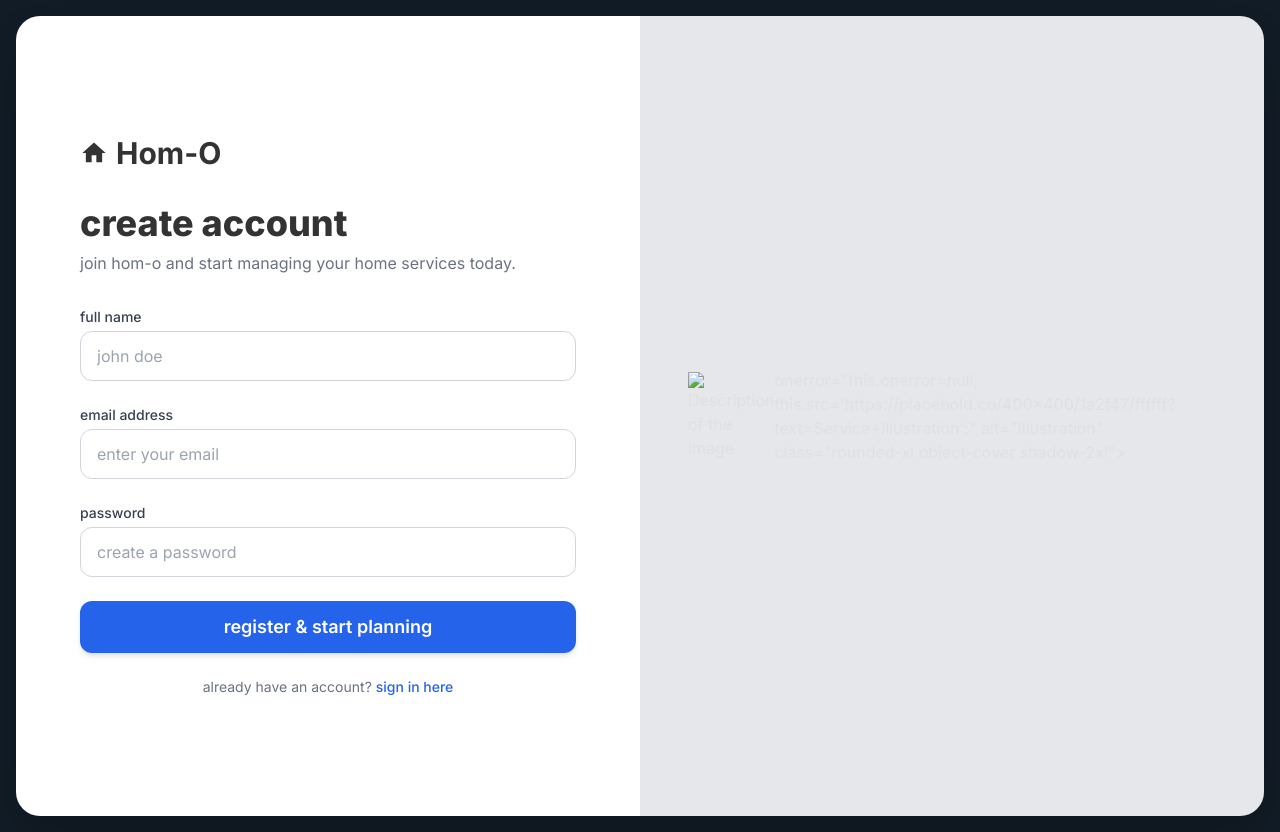
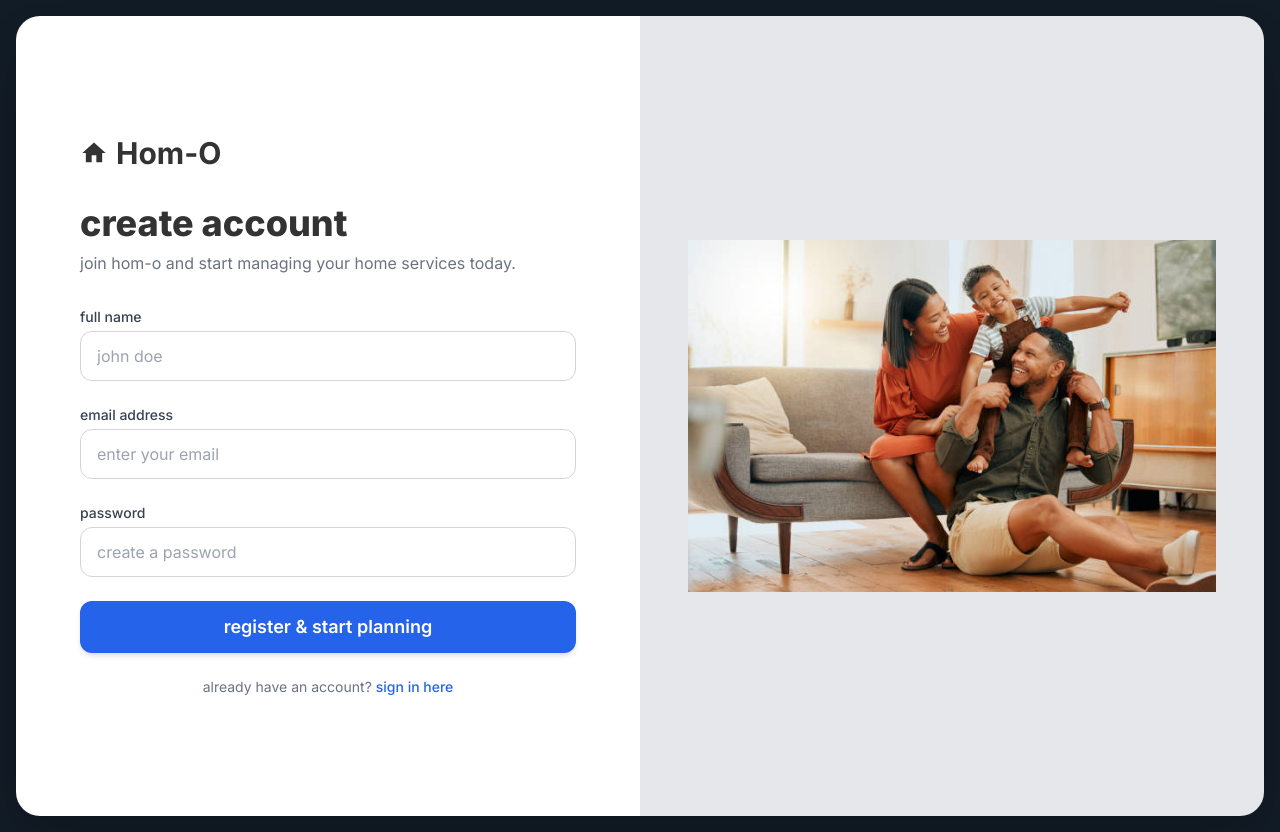
Before and after one commit to adlero101/HCI---Hom-O---Home-Oriented-Mobile-Organizeer---Final-, a plain HTML site: page index.html in a window 1280 px wide. Both pictures are taken after a click on the button "get started". Drawn offline with nearby package versions, Linux system fonts and the light colour scheme.

Commit message:
add image no error

```diff
--- a/index.html
+++ b/index.html
@@ -270,7 +270,8 @@
                 </div>
 
                 <div class="hidden lg:flex w-1/2 bg-[var(--color-home-accent)] dark:bg-[#0c131b] justify-center items-center p-12 relative">
-                    <img src="image_3.jpg" alt="Description of the image"> onerror="this.onerror=null; this.src='https://placehold.co/400x400/1a2f47/ffffff?text=Service+Illustration';" alt="Illustration" class="rounded-xl object-cover shadow-2xl">
+                    <img src="img_3`.jpg" alt="Home cleaning service">
+
                 </div>
             </div>
 
```
